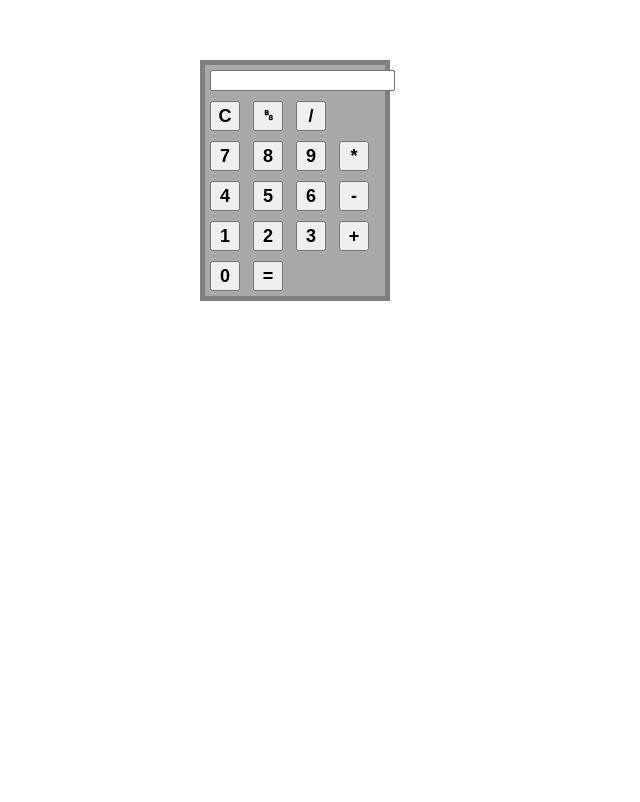
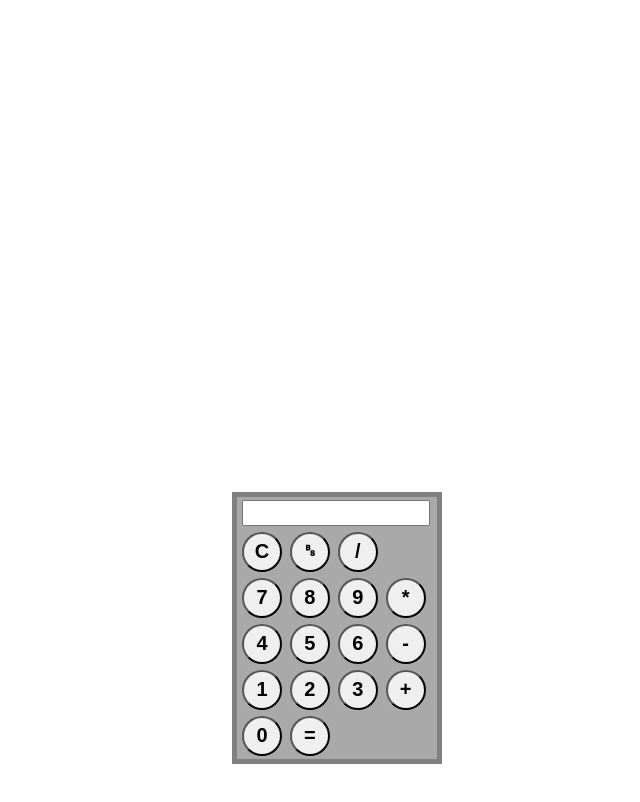
Before and after one commit to reachbheru/js-projects, a plain HTML site: page calculator without using eval/index.html in a window 1280 px wide. Shown: the part 140-942 px from the top of the page, without its empty margins (408-1048 px from the left). Before the commit the page ends 800 px from the top, so only its background shows below. Drawn offline with Linux system fonts and the light colour scheme.

Commit message:
styling changes

```diff
--- a/calculator without using eval/style.css
+++ b/calculator without using eval/style.css
@@ -1,36 +1,43 @@
 body {
-
     background-color: white;
     font-size: medium;
     font-weight: bolder;
-
 }
 
 #container{
-
     background-color: darkgray;
-    width: 180px;
+    width: 200px;
     border: 5px solid gray;
     margin: 200px 600px;
+    margin: 50%;
 }
 
 table{
     width: 100%;
     border-collapse: separate;
     border-color: white;
-    border-spacing: 2px;
+    border-spacing: 1px;
 }
 
 td{
     text-align: center;
-    padding: 3px 10px 3px 3px;
+    padding: 2px 4px;
+    padding: 1% 2%;
     display: flex;
     display: inline-block;
 }
 
 input[type="button"]{
-    width: 30px;
-    height: 30px;
+    border-radius: 50%;
+    width: 40px;
+    height: 40px;
+    font-size: 20px;
+    font-weight: bolder;
+}
+
+input[type="text"]{
+    width: 180px;
+    height: 20px;
     font-size: 18px;
     font-weight: bold;
 }
```
Also changed, not shown: calculator without using eval/index.html (+1 -1 lines).
